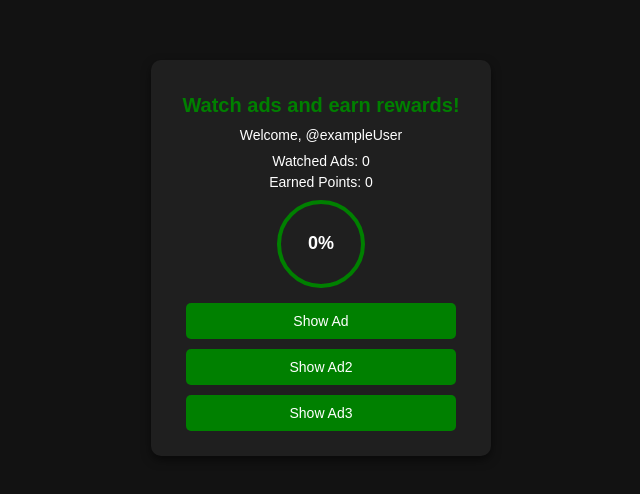
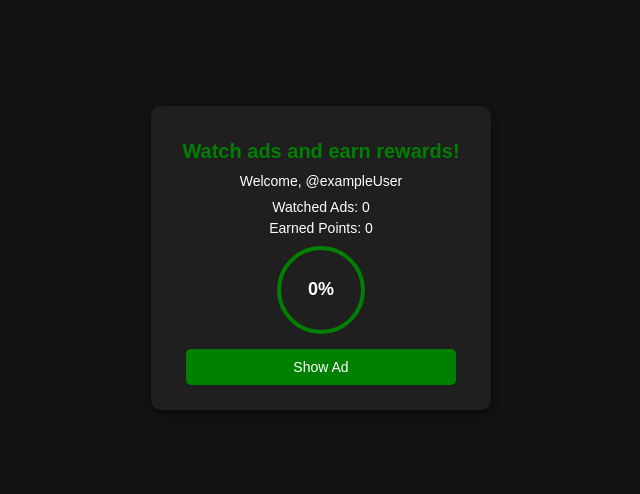
Before and after one commit to Extramoney/Engram2, a plain HTML site: page index.html in a window 1280 px wide. Shown: the part 142-636 px from the top of the page, without its empty margins (319-959 px from the left). Drawn offline with Linux system fonts and the light colour scheme.

Commit message:
Add files via upload

```diff
--- a/index.html
+++ b/index.html
@@ -141,8 +141,6 @@
         </div>
         <div class="buttons">
             <button id="watch-ad-btn" onclick="watchAd()">Show Ad</button>
-            <button id="watch-ad-btn" onclick="watchAd()">Show Ad2</button>
-            <button id="watch-ad-btn" onclick="watchAd()">Show Ad3</button>
 
         </div>
 
@@ -161,7 +159,7 @@
         </div>
     </div>
 
-<script src='//whephiwums.com/sdk.js' data-zone='9194445' data-sdk='show_9194445'></script>
+<script src='//whephiwums.com/sdk.js' data-zone='9283940' data-sdk='show_9283940'></script>
 
     <script>
         const MIN_WITHDRAW_POINTS = 5;
@@ -185,8 +183,8 @@
 
         // Function to watch an ad and update stats
         function watchAd() {
-            if (typeof show_9194445 === 'function') {
-                show_9194445().then(() => {
+            if (typeof show_9283940 === 'function') {
+                show_9283940().then(() => {
                     // When the ad is shown, we add points
                     watchedAdsCount++;
                     document.getElementById('watched-ads').textContent = watchedAdsCount;
```
